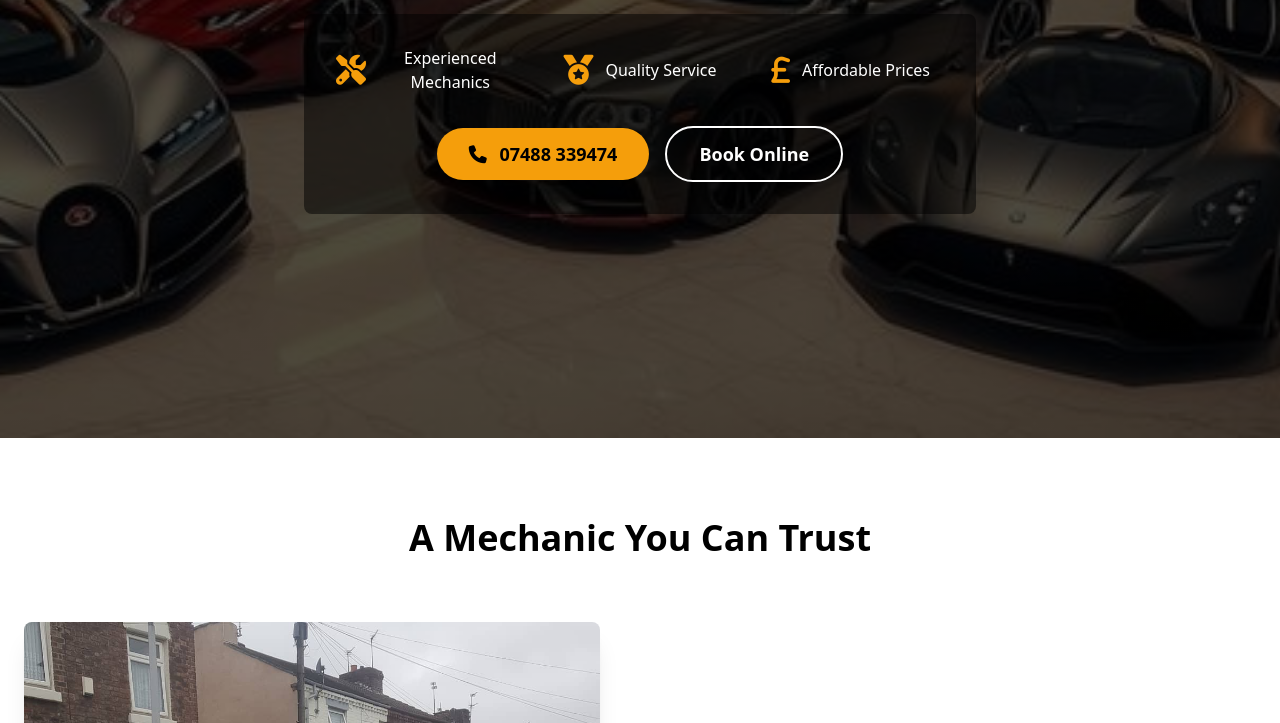
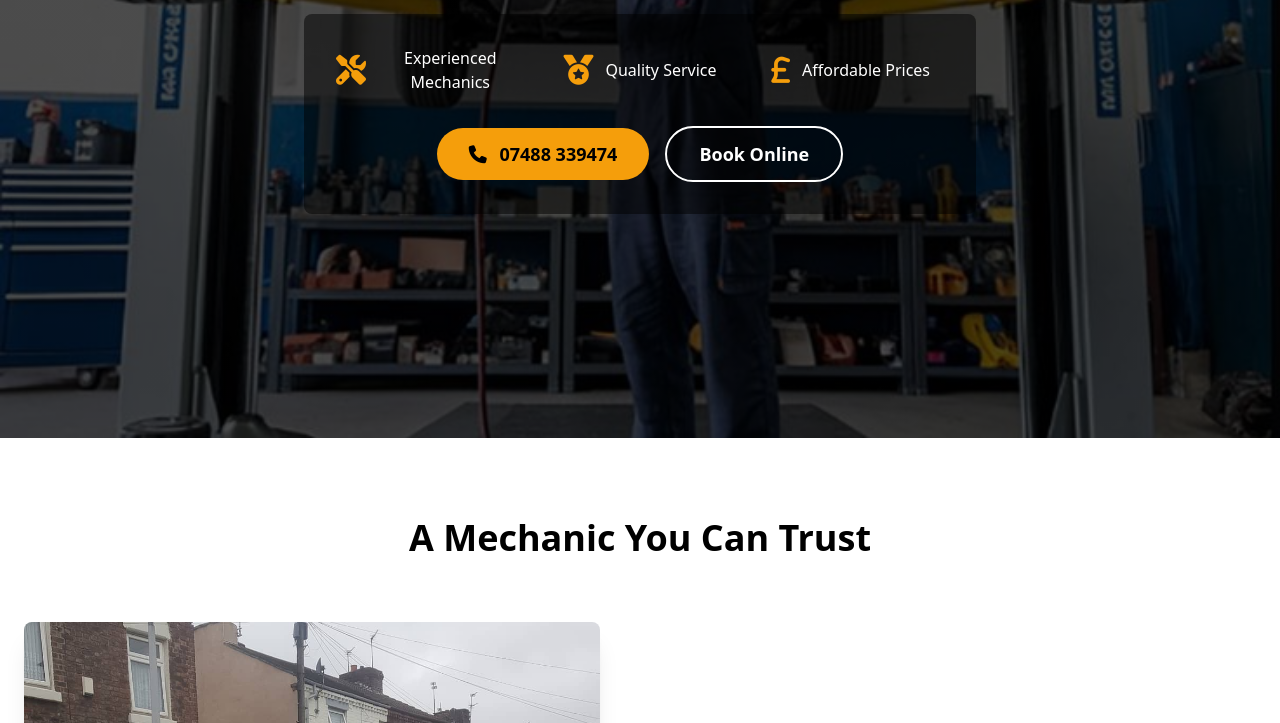
Before and after one commit to lloyd76/FFA, a plain HTML site: page index.html in a window 1280 px wide. Shown: the part 362-1085 px from the top of the page. Drawn offline with nearby package versions, Linux system fonts and the light colour scheme.

Commit message:
Update index.html

```diff
--- a/index.html
+++ b/index.html
@@ -9,7 +9,7 @@
     <style>
         /* Custom CSS */
         .hero-section {
-            background: linear-gradient(rgba(0, 0, 0, 0.7), rgba(0, 0, 0, 0.7)), url('img/ffah.jpg');
+            background: linear-gradient(rgba(0, 0, 0, 0.7), rgba(0, 0, 0, 0.7)), url('img/ffa1.jpeg');
             background-size: cover;
             background-position: center;
             min-height: 100vh;
```
